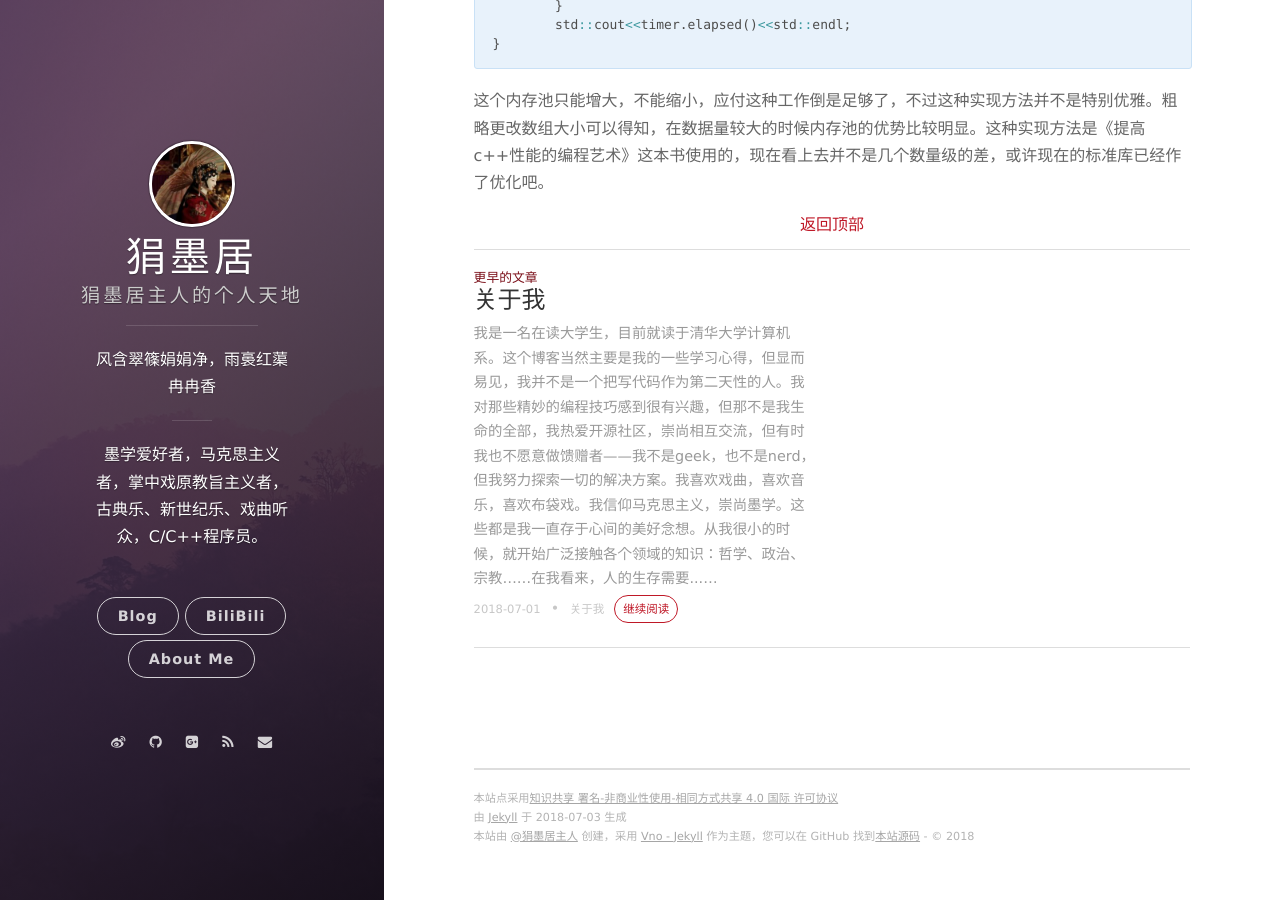
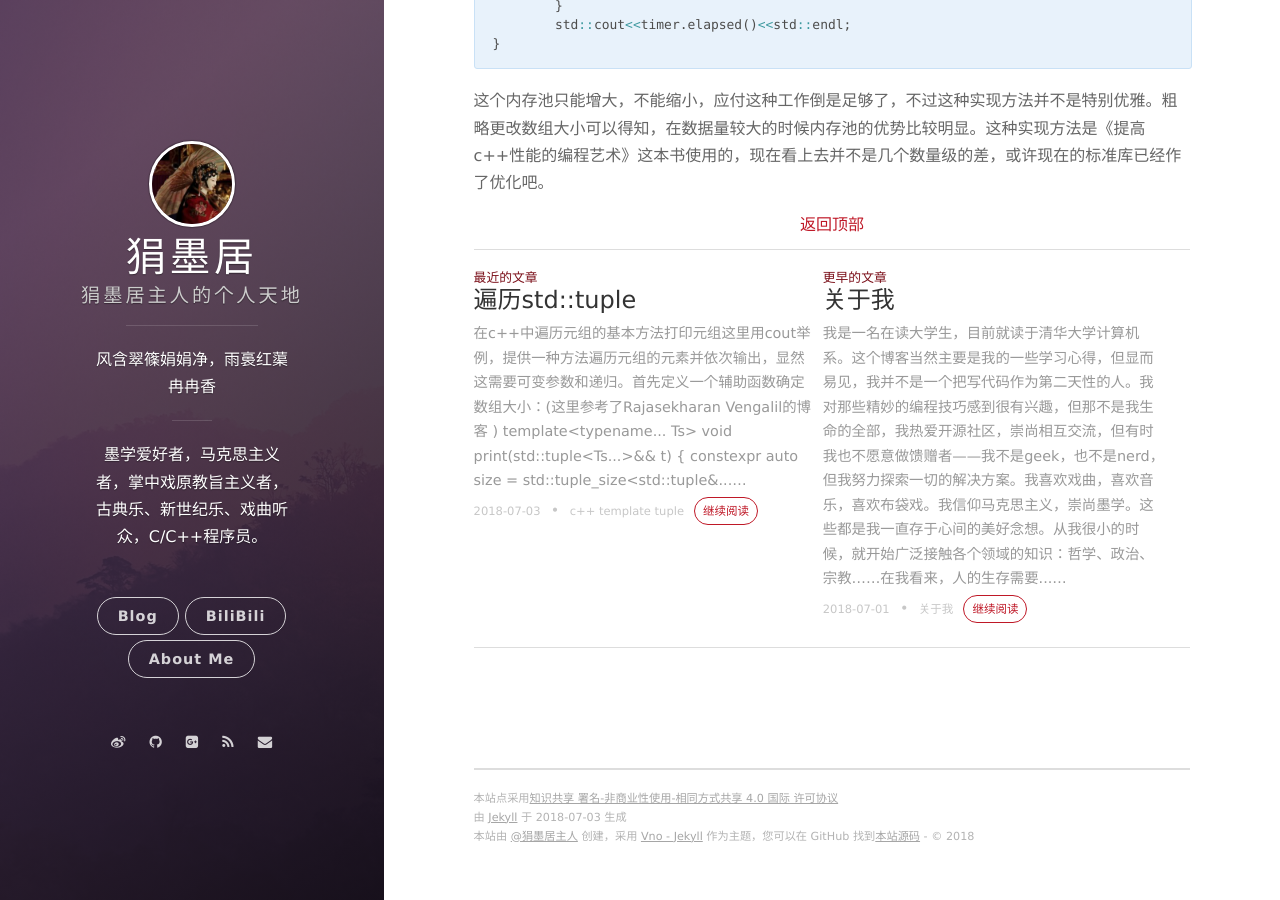
Before and after one commit to linusboyle/linusboyle.cn, a Jekyll site: the page built from _posts/2018-07-02-MemoryPool-And-Allocation.md, in a window 1280 px wide and 900 px high, scrolled down 4305 px. Built offline with Jekyll 4.4.1, drawn with Linux system fonts in a browser that asks for light colours; nearby versions of some CDN libraries; comment, search, counter and statistics services are not loaded.

Commit message:
fix comment

````diff
--- a/_includes/comments.html
+++ b/_includes/comments.html
@@ -47,6 +47,7 @@
 		repo: 'linusboyle.github.io',
 		owner: 'linusboyle',
 		admin: ['linusboyle'],
+    id: '{{page.title}}',
     labels: ['COMMENTS','GITALK']
     });
     gitalk.render('gitalk-container');
--- /dev/null
+++ b/_posts/2018-07-03-Print-Tuple.md
@@ -0,0 +1,109 @@
+---
+title: 遍历std::tuple
+layout: post
+tag: c++ template tuple
+date: 2018-07-03
+---
+在c++中遍历元组的基本方法
+
+### 打印元组
+这里用cout举例，提供一种方法遍历元组的元素并依次输出，显然这需要可变参数和递归。首先定义一个辅助函数确定数组大小：(这里参考了[Rajasekharan Vengalil的博客](https://blogorama.nerdworks.in/iteratingoverastdtuple/) )
+
+```cpp
+ template<typename... Ts>
+ void print(std::tuple<Ts...>&& t) {
+     constexpr auto size = std::tuple_size<std::tuple<Ts...>>::value;
+     print_tuple<size - 1, Ts...>{}(std::forward<std::tuple<Ts...>>(t));
+ }
+```
+
+print_tuple是一个结构体，不实现为函数的原因很简单：函数模板不能偏特化，如果用函数重载的方法来实现，由于参数不是常量表达式而无法编译。实现的方法如下：
+
+```cpp
+template<int index, typename... Ts>
+ struct print_tuple {
+     void operator() (std::tuple<Ts...>&& t) {
+         print_tuple<index - 1, Ts...>{}(std::forward<std::tuple<Ts...>>(t));//1
+         std::cout << std::get<index>(t) << " ";//2
+     }
+ };
+
+ template<typename... Ts>
+ struct print_tuple<0, Ts...> {
+     void operator() (std::tuple<Ts...>&& t) {
+         std::cout << std::get<0>(t) << " ";
+     }
+ };
+```
+
+一个小测试：
+
+```cpp
+int main(){
+    print(std::make_tuple(2,2,"fal",true,false,"hah"));
+}
+```
+
+输出：
+
+```shell
+~/dev/program/template$./print
+2 2 fal 1 0 hah
+```
+(忘了std::booleanalpha，anyway...)
+
+如果要倒序输出只需要把1和2调换就行了
+
+### 过滤单一类型的数组元素
+
+用模板递归检测元素类型，如果是需要过滤的类型则删去，最后返回过滤后的元组。
+
+这里用到std::tuple_cat 用途顾名思义，用来连接元组
+
+```cpp
+template< typename T>
+struct Filter
+{
+    static constexpr auto func()
+    {
+        return std::tuple<>();//递归终止，返回空元组
+    }
+
+    template< class... Args >
+    static constexpr auto func(T&&, Args&&...args)
+    {
+        return Filter::func(std::forward<Args>(args)...);//如果是要过滤的类型则直接跳过
+    }
+
+    template< class X, class... Args >
+    static constexpr auto func(X&& x, Args&&...args)
+    {
+        return std::tuple_cat(std::make_tuple(std::forward<X>(x)), Filter::func(std::forward<Args>(args)...));
+    }
+};
+```
+
+通过上面的print函数来测试一下：
+```cpp
+int main(){
+    std::cout<<std::boolalpha;
+
+    auto result=Filter<bool>::func(1,1,5,true,false,1,"really");
+
+    print(std::make_tuple(1,1,5,true,false,1,"really"));
+    std::cout<<std::endl;
+
+    print(std::move(result));
+    std::cout<<std::endl;
+
+    return 0;
+}
+```
+
+输出：
+```
+~/dev/program/template$./filter
+1 1 5 true false 1 really
+1 1 5 1 really
+```
+所有布尔值都被过滤掉了
````
Also changed, not shown: _posts/2018-07-02-MemoryPool-And-Allocation.md (+1 -1 lines).
